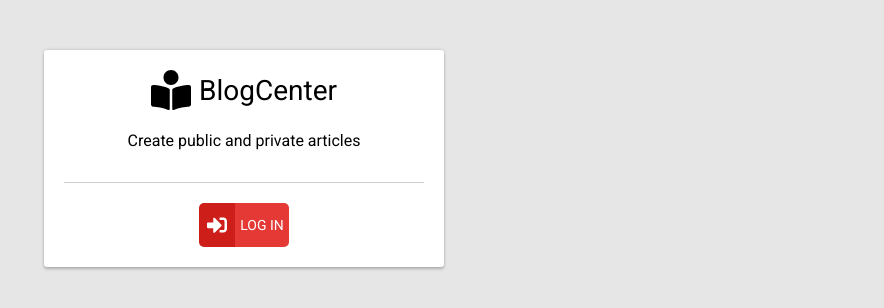
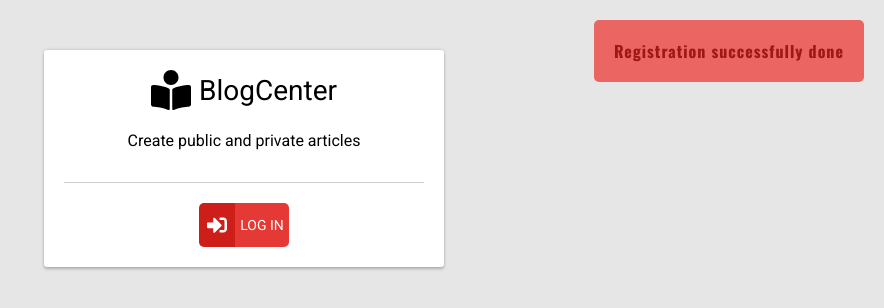
Before and after one commit to MasoudBagherian/blog-project-front-end--reactjs, a React (Create React App) app: page / in a window 1280 px wide. Shown: the top 308 px of the page, without its empty margins (396-1280 px from the left). Built offline with nearby package versions, Linux system fonts and the light colour scheme.

Commit message:
add Toast component

```diff
--- a/src/App.jsx
+++ b/src/App.jsx
@@ -1,13 +1,15 @@
 import React, { Fragment } from 'react';
-import Intro from './pages/Intro/Intro';
 import { Route } from 'react-router-dom';
 // import { axiosInstance as axios } from './utils/axiosConfig';
+import Intro from './pages/Intro/Intro';
 import Login from './pages/Login/Login';
 import Signup from './pages/Signup/Signup';
+import Toast from './UI/Toast/Toast';
 
 const App = () => {
   return (
     <Fragment>
+      <Toast message="Registration successfully done" />
       <Route path="/" exact component={Intro} />
       <Route path="/auth/login" component={Login} />
       <Route path="/auth/signup" component={Signup} />
--- /dev/null
+++ b/src/UI/Toast/Toast.jsx
@@ -0,0 +1,11 @@
+import React from 'react';
+
+const Toast = (props) => {
+  return (
+    <div className="toast">
+      <p className="toast__message">{props.message}</p>
+    </div>
+  );
+};
+
+export default Toast;
--- /dev/null
+++ b/src/UI/Toast/_toast.scss
@@ -0,0 +1,17 @@
+.toast {
+  padding: 2rem;
+  border-radius: 5px;
+  overflow: hidden;
+  background-color: lighten($color-tritiary, 10%);
+  color: darken($color-tritiary, 20%);
+  position: fixed;
+  top: 2rem;
+  right: 2rem;
+  z-index: 10;
+  font-weight: bold;
+  letter-spacing: 1px;
+  font-family: 'Oswald', sans-serif;
+
+  &__message {
+  }
+}
--- a/src/assets/sass/base/_typography.scss
+++ b/src/assets/sass/base/_typography.scss
@@ -1,5 +1,7 @@
 @import url('https://fonts.googleapis.com/css2?family=Roboto:wght@300;400;500;700&display=swap');
 
-body{
+@import url('https://fonts.googleapis.com/css2?family=Oswald:wght@200;300;400;500;600;700&display=swap');
+
+body {
   font-family: 'Roboto', sans-serif;
 }
--- a/src/assets/sass/main.scss
+++ b/src/assets/sass/main.scss
@@ -18,4 +18,5 @@
 @import './../../UI/Backdrop/backdrop';
 @import '../../UI/Modal/ModalAlert/modal-alert';
 @import '../../UI/Loader/loader';
+@import '../../UI/Toast/toast';
 //layout
--- a/src/components/forms/Signup/SignupForm.jsx
+++ b/src/components/forms/Signup/SignupForm.jsx
@@ -163,7 +163,7 @@ const SignupForm = () => {
       .then(({ data }) => {
         setShowLoader(false);
 
-        console.log(data);
+        // console.log(data);
       })
       .catch((err) => {
         setShowLoader(false);
```
